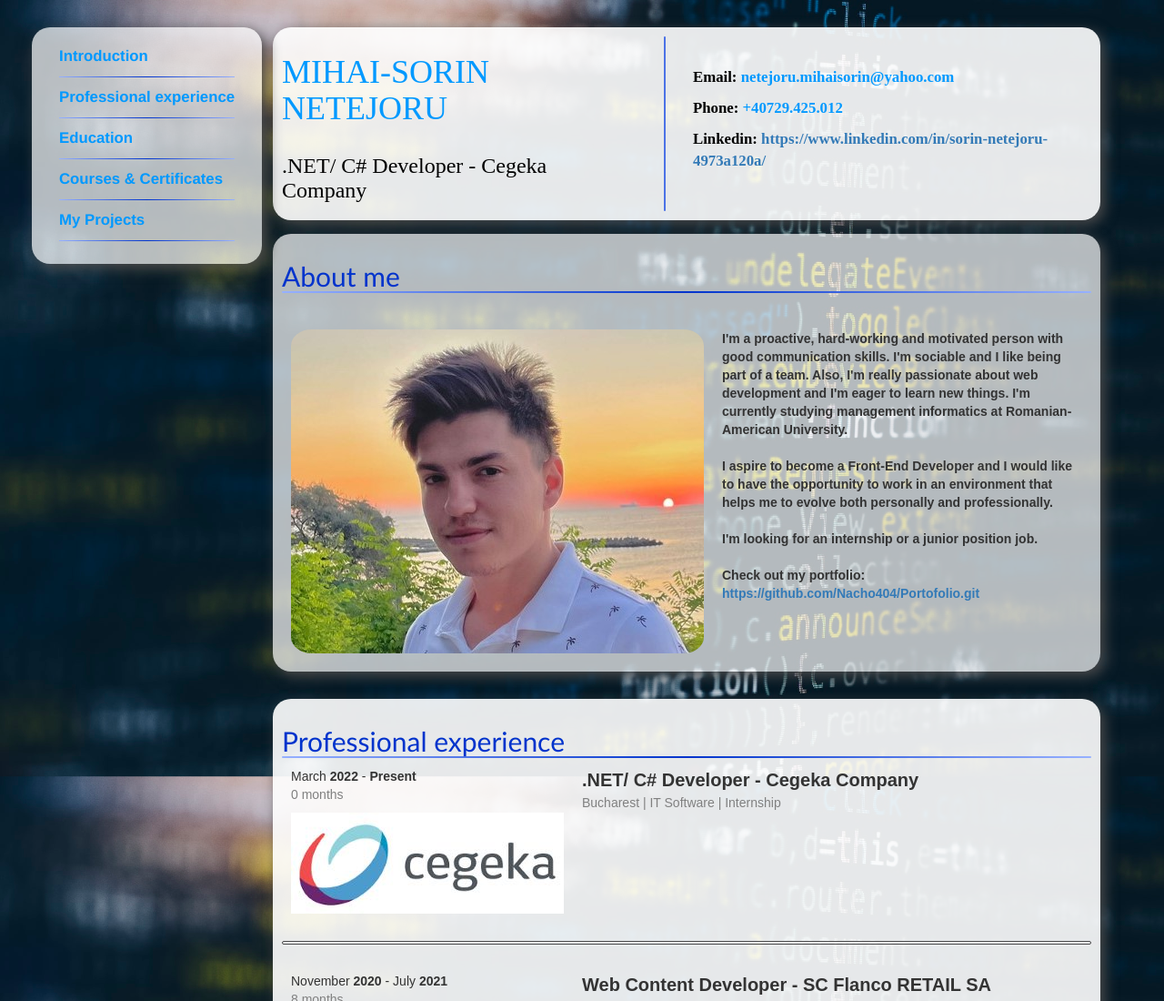
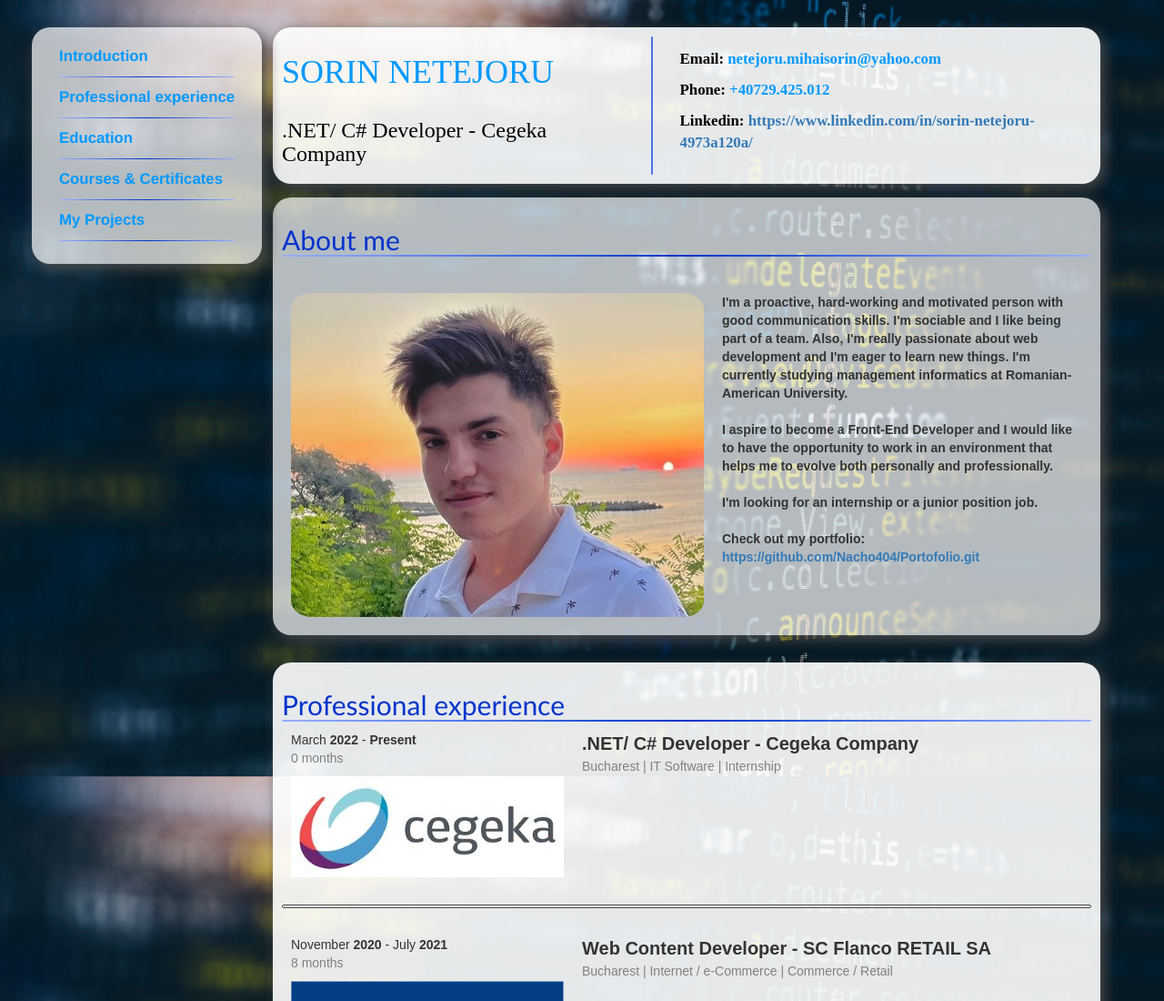
Before and after one commit to Nacho404/Online_CV_Sorin_Netejoru, a plain HTML site: page index.html in a window 1280 px wide. Shown: the top 1100 px of the page at 91% size. Drawn offline with nearby package versions, Linux system fonts and the light colour scheme.

Commit message:
Name Changed

```diff
--- a/index.html
+++ b/index.html
@@ -55,7 +55,7 @@
     <div id="cv-introduction">
         <div id="identity-card">
             <div id="cv-name">
-                <h1>MIHAI-SORIN NETEJORU</h1>
+                <h1>SORIN NETEJORU</h1>
                 <h3 style="color:black;">.NET/ C# Developer - Cegeka Company</h3>
             </div>
 
```
